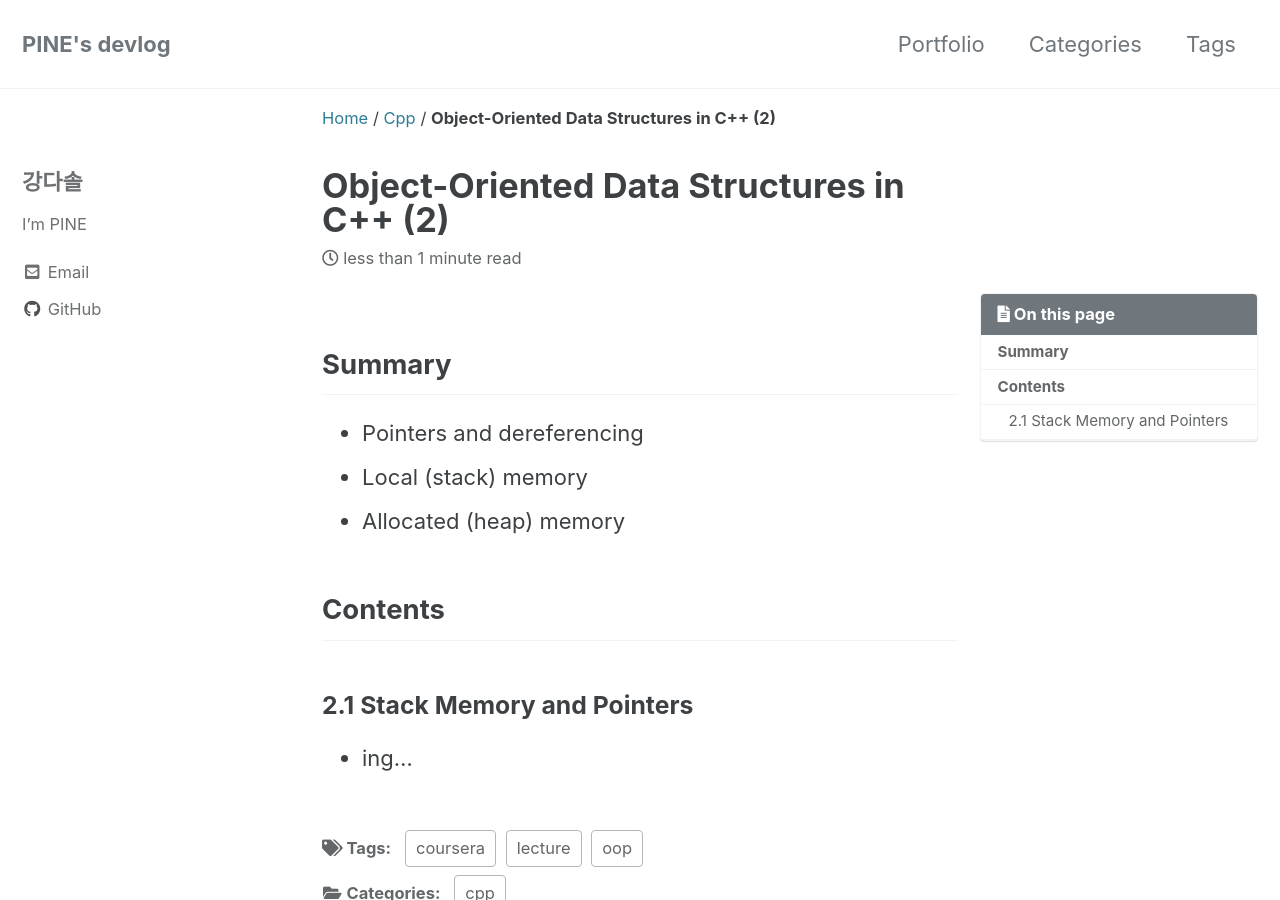
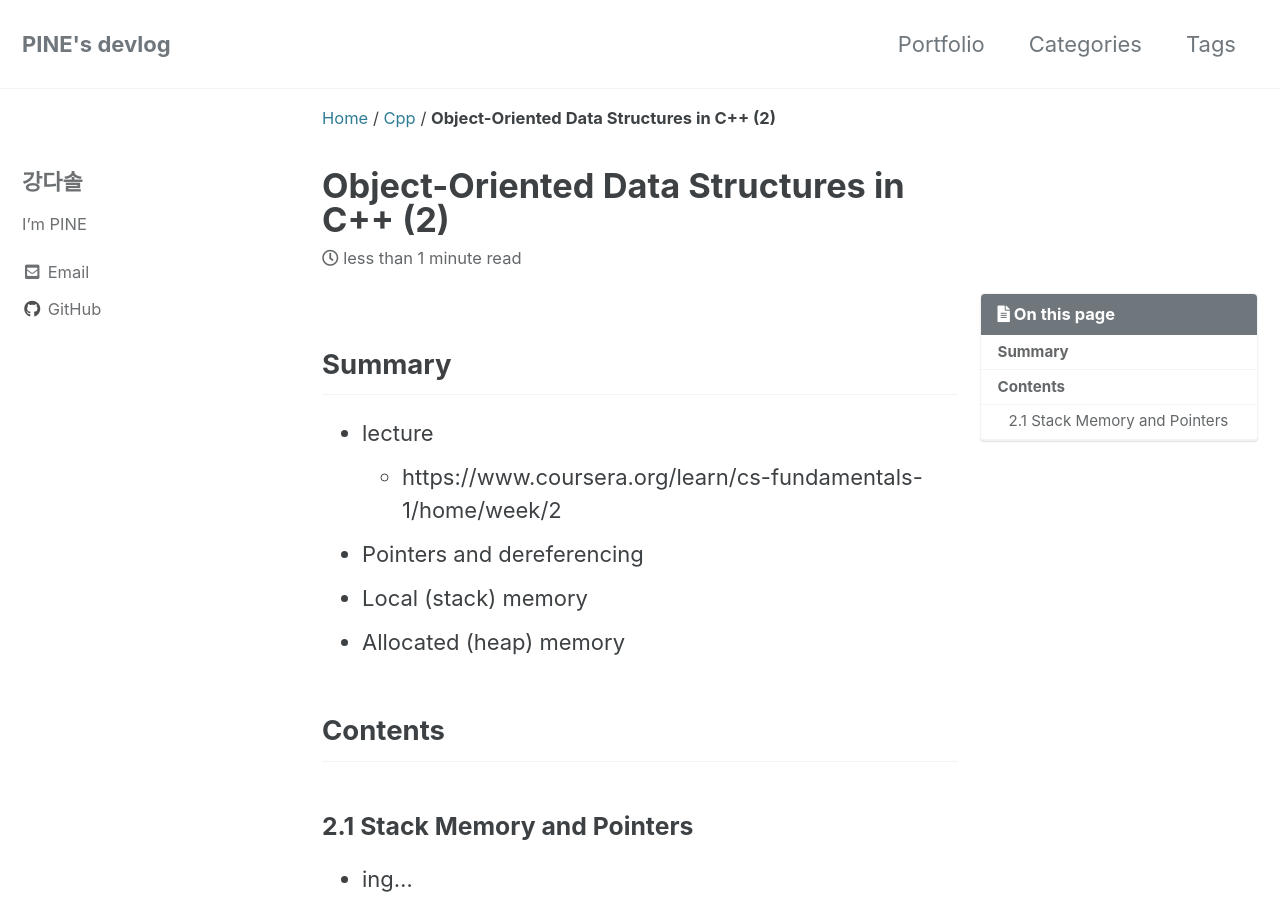
Before and after one commit to pine939/pine939.github.io, a Jekyll site: the page built from _posts/2021-07-04-coursera_cpp_2.md, in a window 1280 px wide and 900 px high. Built offline with Jekyll 4.4.1, drawn with Linux system fonts in a browser that asks for light colours; cached includes are drawn as plain includes.

Commit message:
add lecture info

```diff
--- a/_posts/2021-07-04-coursera_cpp_2.md
+++ b/_posts/2021-07-04-coursera_cpp_2.md
@@ -18,6 +18,8 @@ last_modified_at: 2021-07-04
 
 ## Summary
 
+* lecture
+  * https://www.coursera.org/learn/cs-fundamentals-1/home/week/2
 * Pointers and dereferencing
 * Local (stack) memory
 * Allocated (heap) memory
```
